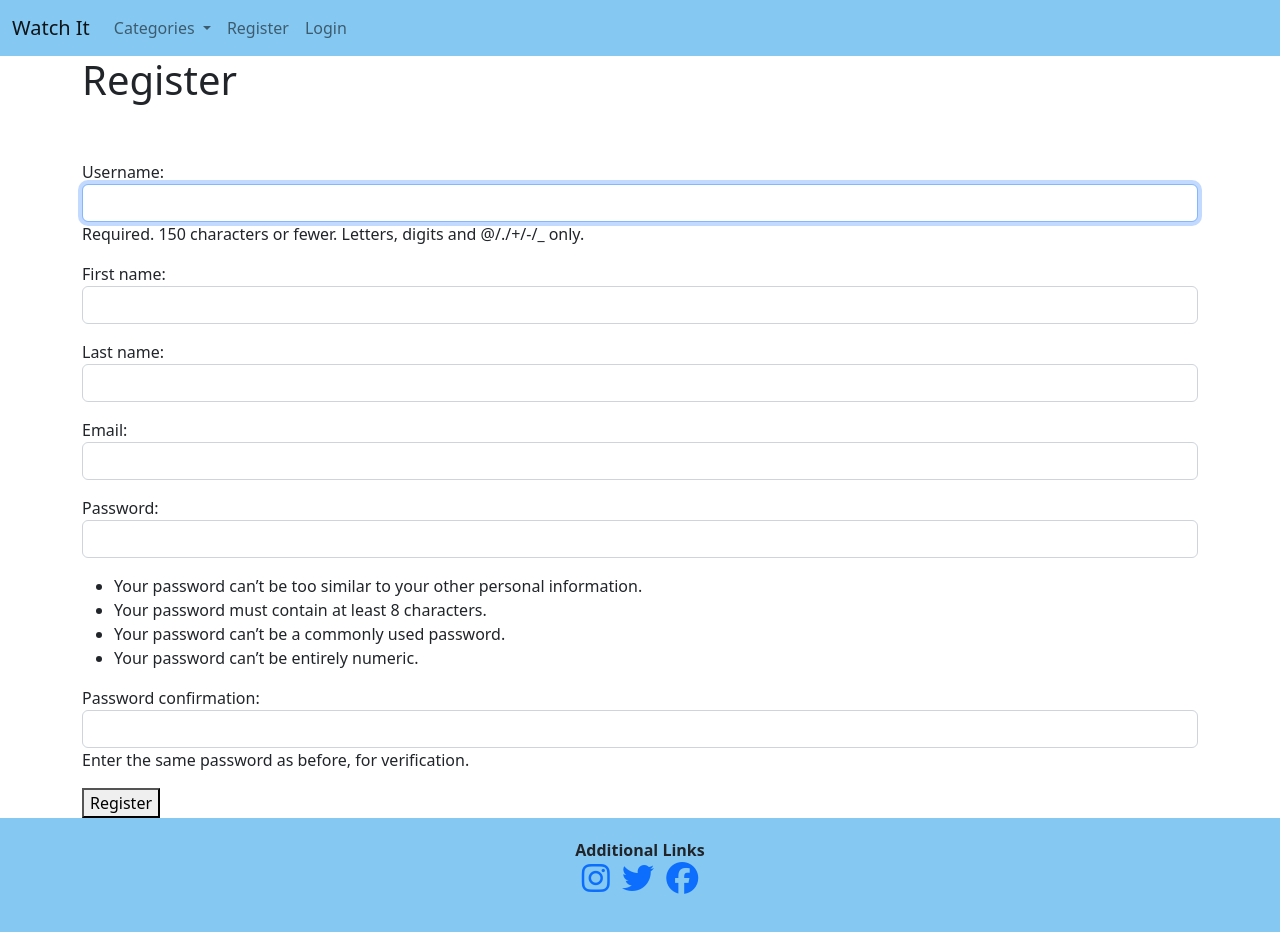
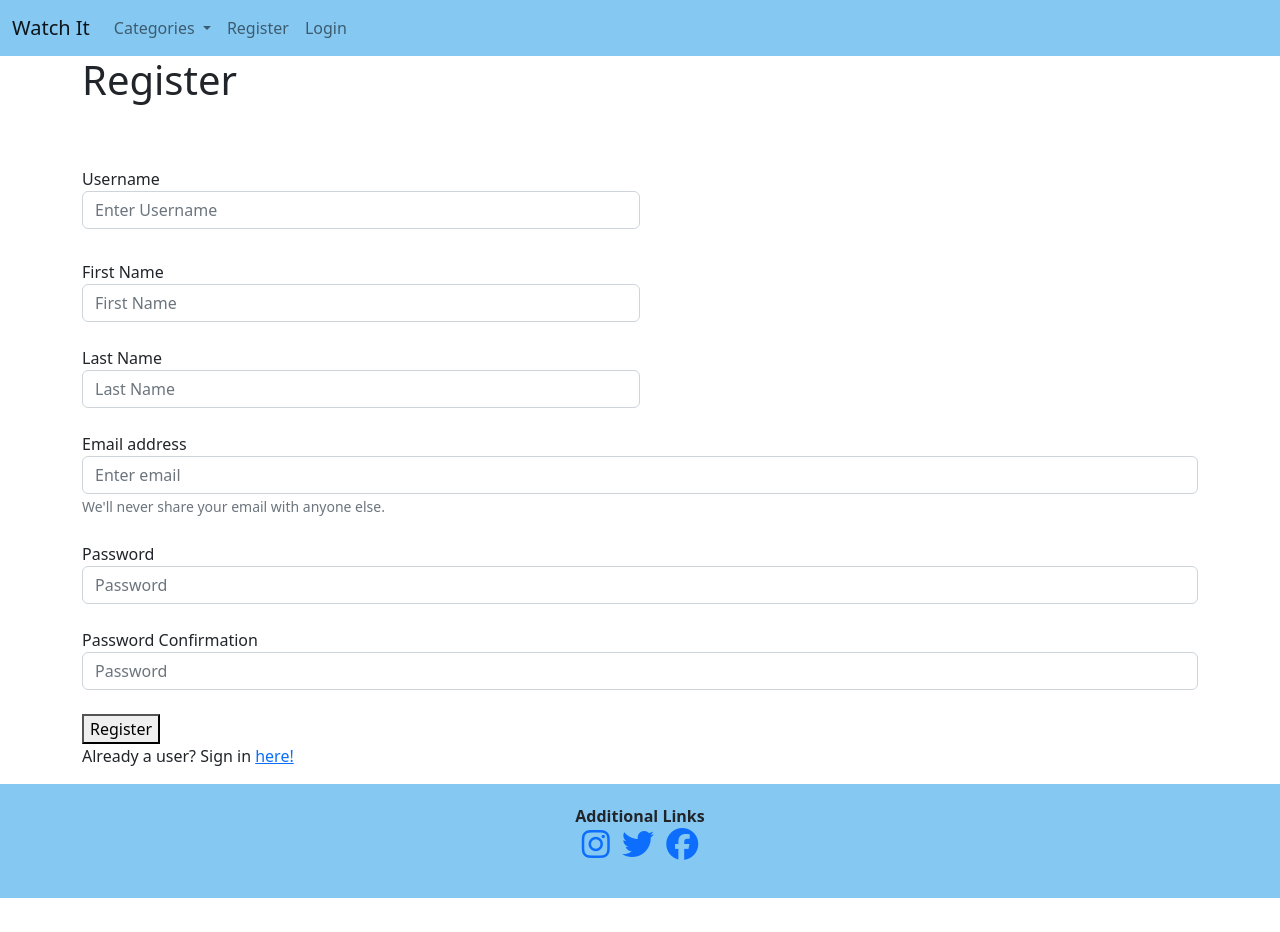
Before and after one commit to KeithBautista/watch-it, a Django app: page /members/registration/ in a window 1280 px wide. After the commit the page ends 898 px from the top, so only its background shows below. Run offline with Django 3.2, Linux system fonts and the light colour scheme; some libraries are stand-ins or nearby versions.

Commit message:
added styling for the registration page

```diff
--- a/members/templates/registration/login.html
+++ b/members/templates/registration/login.html
@@ -22,6 +22,7 @@
           <br/>
         <button>Login</button>
         <p>Not yet registered? Sign up <a href="{% url 'registration' %}">here!</a></p>
+    </form>
 </div>
 
  {% endblock %}
--- a/members/templates/registration/registration.html
+++ b/members/templates/registration/registration.html
@@ -4,12 +4,44 @@
 
 <h1>Register</h1>
 <br/><br/>
-<div class="form-group">
-    <form method="POST">
-        {% csrf_token %}
-        <!-- Cross Site Forgery Token / This is so that between acceptance and submission, data cannot be stolen -->
-        {{ form.as_p }}
-        <button>Register</button>
-</div>
+<form method="POST">
+    {% csrf_token %}
+    <!-- Cross Site Forgery Token / This is so that between acceptance and submission, data cannot be stolen -->
+    <div class="form-group col-md-6 col-form-label">
+        <label>Username</label>
+        <input type="text" class="form-control" name="username" placeholder="Enter Username">
+    </div>
+    <br/>
+    <div class="form-row">
+        <div class="form-group col-md-6">
+            <label>First Name</label>
+            <input type="text" class="form-control" name="first_name" placeholder="First Name">
+        </div>
+        <br/>
+        <div class="form-group col-md-6">
+            <label>Last Name</label>
+            <input type="text" class="form-control" name="last_name" placeholder="Last Name">
+        </div>
+    </div>
+    <br/>
+    <div class="form-group">
+        <label>Email address</label>
+        <input type="email" class="form-control" name="email" placeholder="Enter email">
+        <small id="emailHelp" class="form-text text-muted">We'll never share your email with anyone else.</small>
+    </div>
+    <br/>
+    <div class="form-group">
+        <label>Password</label>
+        <input type="password" class="form-control" name="password1" placeholder="Password">
+    </div>
+    <br/>
+    <div class="form-group">
+        <label>Password Confirmation</label>
+        <input type="password" class="form-control" name="password2" placeholder="Password">
+    </div>
+    <br/>
+    <button>Register</button>
+</form>
+    <p>Already a user? Sign in <a href="{% url 'login' %}">here!</a></p>
 
  {% endblock %}
```
Also changed, not shown: db.sqlite3.
